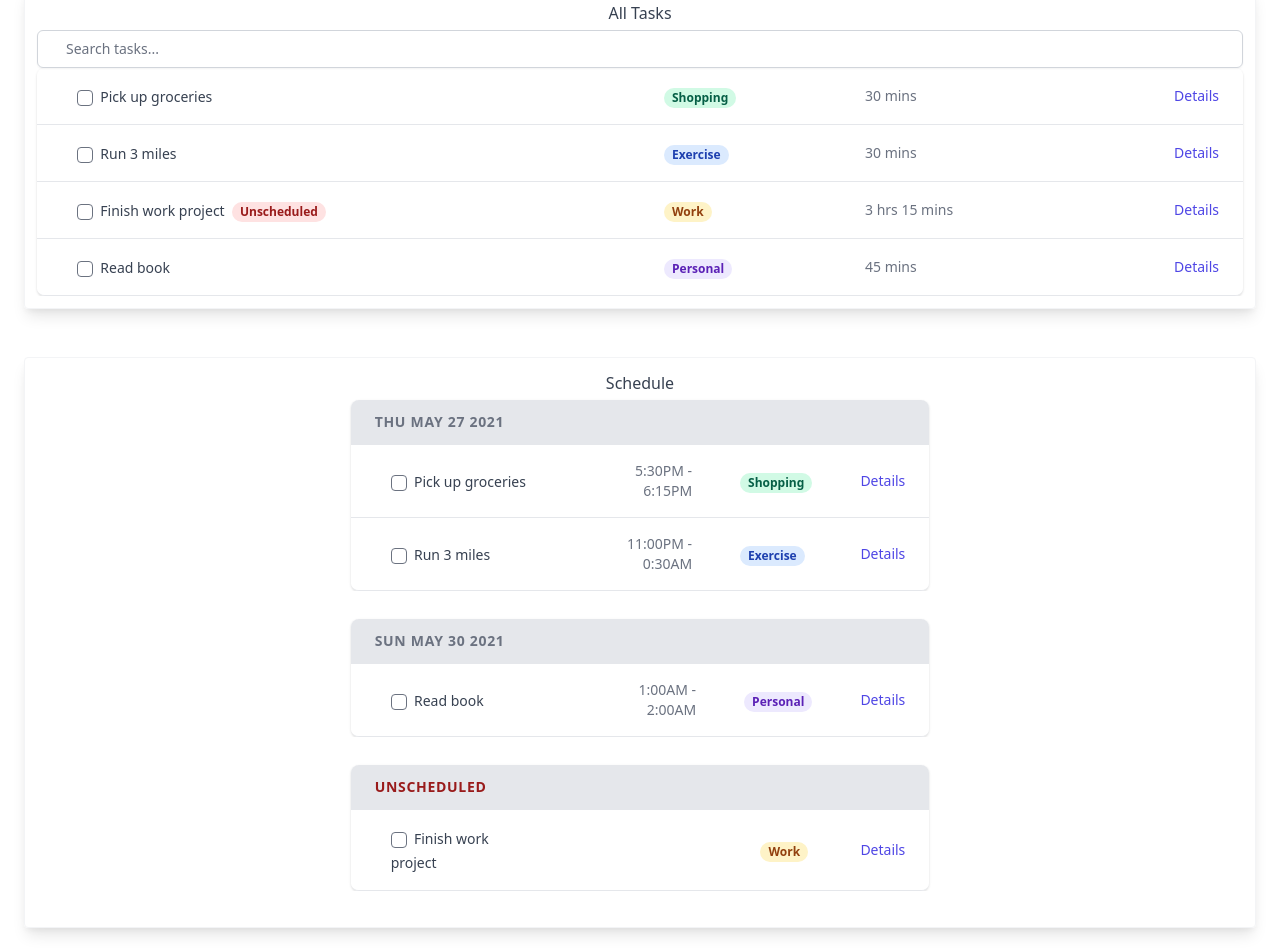
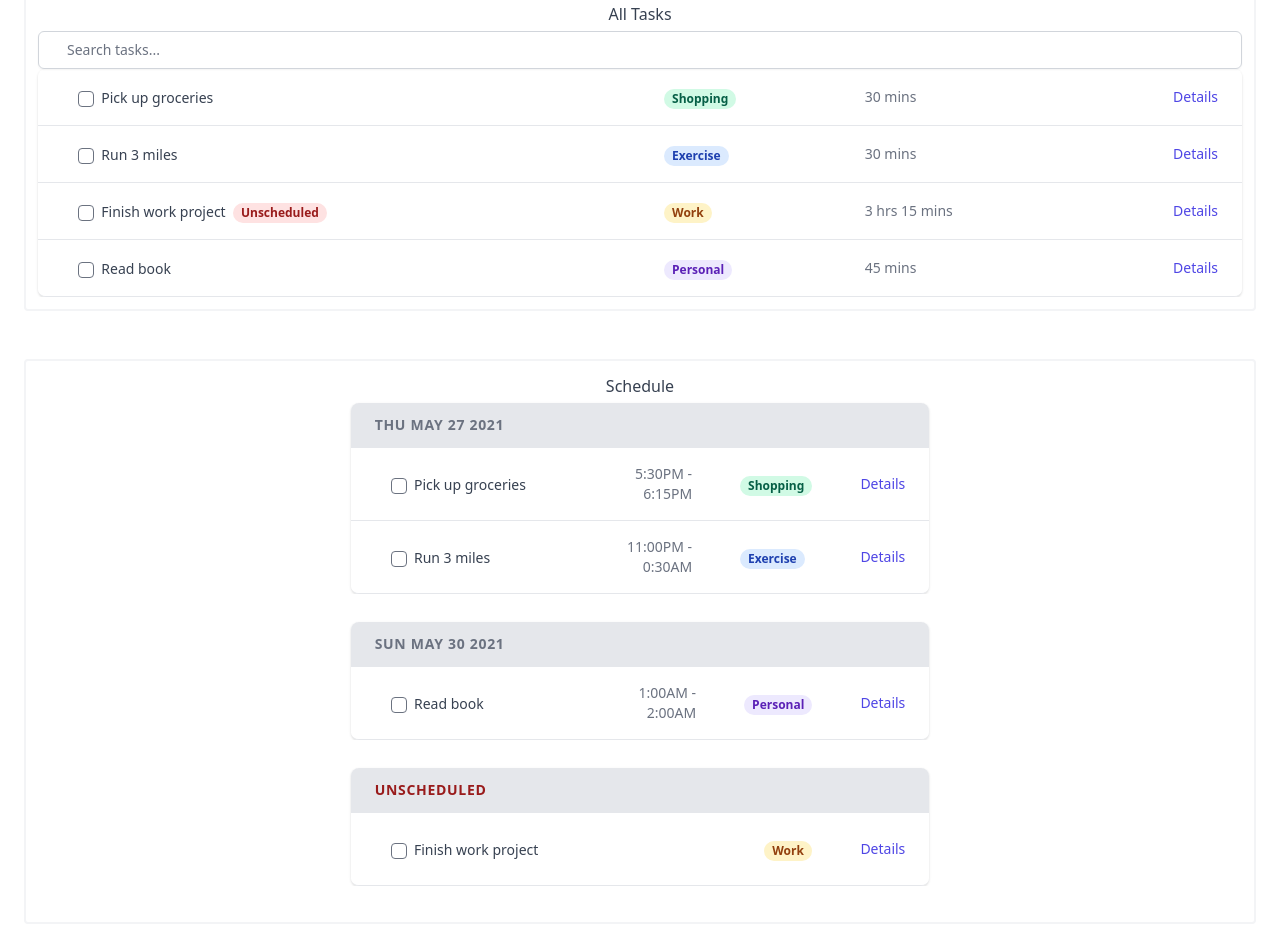
Before and after one commit to chase-mortensen/smart-task-manager, a Vue app in the folder smart-task-manager-app/: page / in a window 1280 px wide. Shown: the part 171-1123 px from the top of the page. Built offline with nearby package versions, Linux system fonts and the light colour scheme.

Commit message:
Fixing a spacing bug in the unscheduled table

```diff
--- a/smart-task-manager-app/src/App.vue
+++ b/smart-task-manager-app/src/App.vue
@@ -20,7 +20,7 @@
       </div>
       <div class="grid 2xl:grid-cols-2 sm:grid-cols-1">
         <div class="max-w-7xl 3xl:min-w-min sm:min-w-full 2xl:ml-auto py-6 sm:px-6 2xl:pl-8 2xl:pr-4">
-          <div class="rounded border border-gray-100 shadow-lg hover:shadow-xl transition duration-500 ease-in-out">
+          <div class="rounded border-2 border-gray-100 hover:shadow-lg transition duration-500 ease-in-out">
             <div class="px-3 py-3">
               <span class="text-gray-700 whitespace-nowrap w-full flex items-center justify-center border border-transparent text-base font-medium">
                 All Tasks
@@ -32,7 +32,7 @@
         <!-- <div class="max-w-7xl xl:min-w-min sm:min-w-full xl:mr-auto py-6 sm:px-6 xl:pr-8 xl:pl-4"> -->
         <div class="max-w-7xl sm:min-w-full 3xl:min-w-min 2xl:mr-auto py-6 sm:px-6 2xl:pr-8 2xl:pl-4">
           <!-- <h2>&nbsp;Schedule</h2> -->
-          <div class="rounded border border-gray-100 shadow-lg hover:shadow-xl transition duration-500 ease-in-out">
+          <div class="rounded border-2 border-gray-100 hover:shadow-lg transition duration-500 ease-in-out">
             <div class="px-3 py-3 justify-items-center">
               <span class="text-gray-700 whitespace-nowrap w-full flex items-center justify-center border border-transparent text-base font-medium">
                 Schedule
--- a/smart-task-manager-app/src/components/ScheduleDay.vue
+++ b/smart-task-manager-app/src/components/ScheduleDay.vue
@@ -13,7 +13,7 @@
                 <th v-if="date !== 'unscheduled'" scope="colgroup" class="px-6 py-3 text-left text-sm font-big text-gray-500 uppercase tracking-wider w-1/2">
                   {{ formatDate(date) }}
                 </th>
-                <th v-else scope="colgroup" class="px-6 py-3 text-left text-sm font-big text-red-800 uppercase tracking-wider w-1/3">
+                <th v-else scope="colgroup" class="px-6 py-3 text-left text-sm font-big text-red-800 uppercase tracking-wider w-1/2">
                   Unscheduled
                 </th>
                 <th v-show="!state.isMobile" class="w-1/3"></th>
--- a/smart-task-manager-app/src/components/ScheduleDayItem.vue
+++ b/smart-task-manager-app/src/components/ScheduleDayItem.vue
@@ -14,6 +14,7 @@
     </td>
     <td class="px-6 py-4 whitespace-normal text-sm text-gray-500 text-right" v-show="!state.isMobile">
       <span v-if="task.isScheduled">{{ getTime(task) }}</span>
+      <span v-else class="text-white">12:00AM - 11:59PM</span>
       <!-- <span v-else class="px-2 inline-flex text-xs leading-5 font-semibold rounded-full bg-red-100 text-red-800">
         Unscheduled
       </span> -->
```
